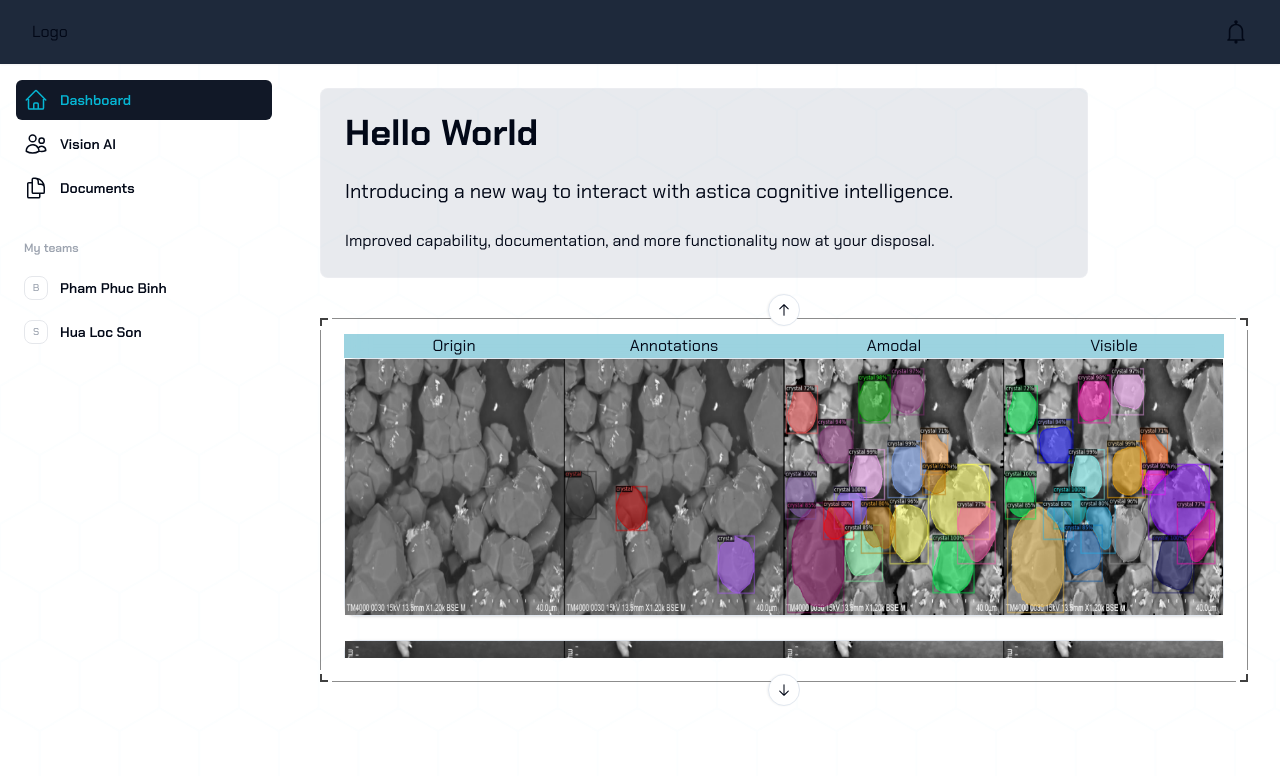
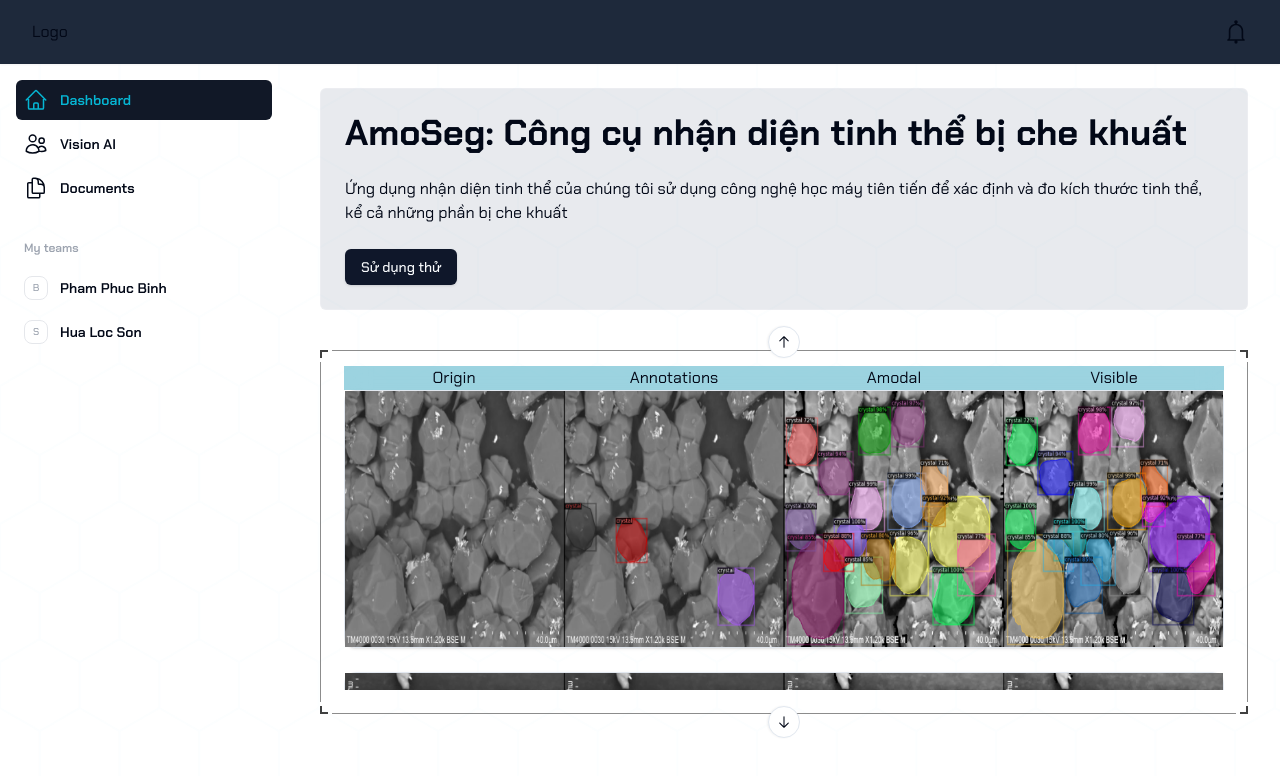
Before and after one commit to hualocson/crystal-fe, a Next.js app: page / in a window 1280 px wide. Shown: the top 776 px of the page. Built offline with nearby package versions, Linux system fonts and the light colour scheme.

Commit message:
ADD text for pannel

```diff
--- a/src/components/hello-world-panel.jsx
+++ b/src/components/hello-world-panel.jsx
@@ -1,15 +1,21 @@
-import React from "react";
+"use client";
+import { useRouter } from "next/navigation";
+import { Button } from "./ui/button";
 
 const HelloWorldPanel = () => {
+  const router = useRouter();
   return (
-    <div className="flex flex-col gap-6 border border-white/15 bg-slate-500/15 p-6 rounded-lg max-w-screen-md">
-      <span className="text-4xl font-bold">Hello World</span>
-      <span className="text-xl">
-        Introducing a new way to interact with astica cognitive intelligence.
+    <div className="flex flex-col gap-6 border border-white/15 bg-slate-500/15 p-6 rounded-md max-w-screen-lg">
+      <span className="text-4xl font-bold">
+        AmoSeg: Công cụ nhận diện tinh thể bị che khuất
       </span>
       <span>
-        Improved capability, documentation, and more functionality now at your
-        disposal.
+        Ứng dụng nhận diện tinh thể của chúng tôi sử dụng công nghệ học máy tiên
+        tiến để xác định và đo kích thước tinh thể, kể cả những phần bị che
+        khuất
+      </span>
+      <span>
+        <Button onClick={() => router.push("/crystal-ai")}>Sử dụng thử</Button>
       </span>
     </div>
   );
```
